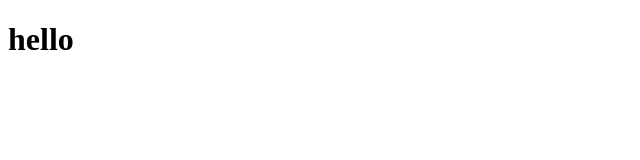
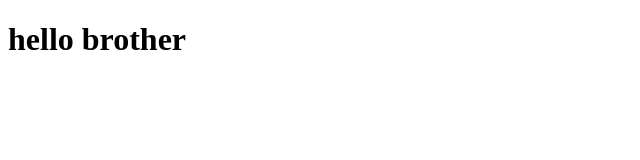
Before and after one commit to Veera945/gitPractice, a plain HTML site: page file1.html in a window 1280 px wide. Shown: the whole page, without its empty margins (0-640 px from the left). Drawn offline with Linux system fonts and the light colour scheme.

Commit message:
changed hello

```diff
--- a/file1.html
+++ b/file1.html
@@ -6,6 +6,6 @@
     <title>Document</title>
 </head>
 <body>
-    <h1>hello</h1>
+    <h1>hello brother</h1>
 </body>
 </html>
```
